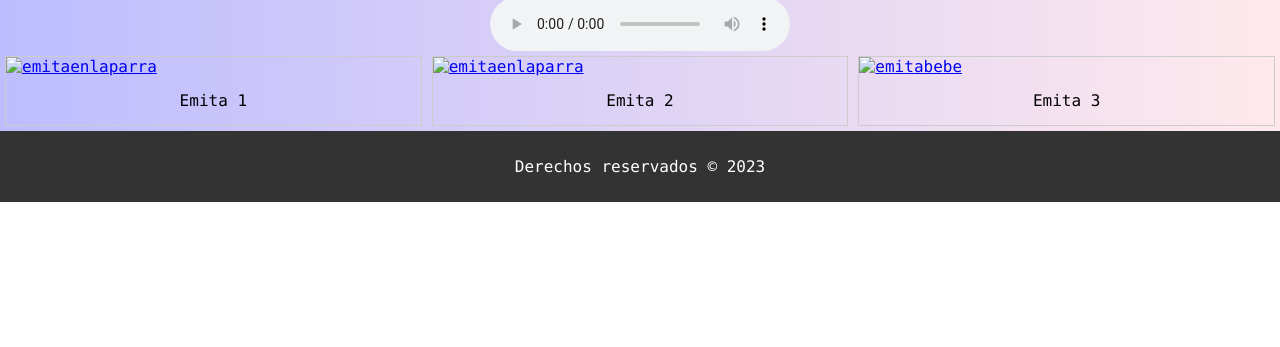
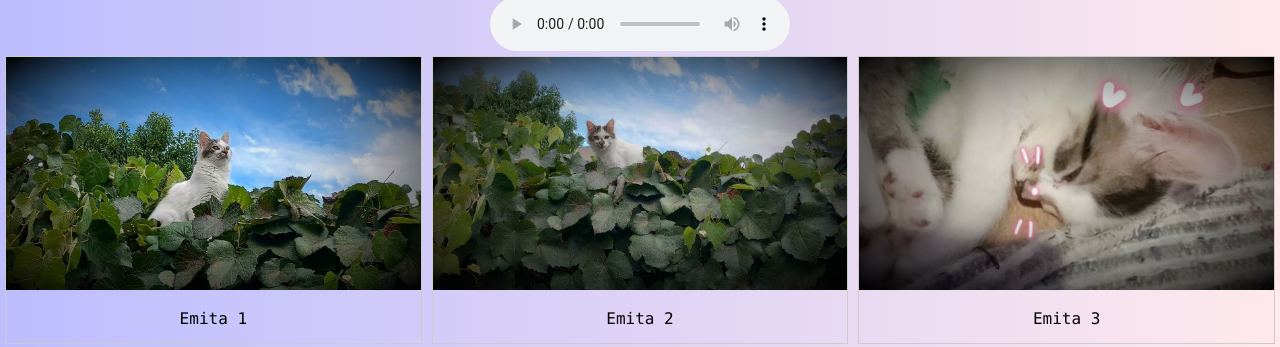
Before and after one commit to Leandro-9607/Proyecto-curso-html, a plain HTML site: page audiovisuales.html in a window 1280 px wide. Shown: the part 608-955 px from the top of the page. Before the commit the page ends 810 px from the top, so only its background shows below. Drawn offline with Linux system fonts and the light colour scheme; the site is published under a folder, as on GitHub Pages, so addresses that start at the root find nothing.

Commit message:
Update audiovisuales.html

```diff
--- a/audiovisuales.html
+++ b/audiovisuales.html
@@ -102,26 +102,26 @@
     </header>
 
     <div class="centrado">
-        <video src="/assets/audiovisuales/video2.mp4" autoplay loop muted height="500px"></video> <!-- controls si queremos darle funciones de control y loop para bucle -->
+        <video src="./assets/audiovisuales/video2.mp4" autoplay loop muted height="500px"></video> <!-- controls si queremos darle funciones de control y loop para bucle -->
     </div>
 
     <div class="centrado">
-        <audio src="/assets/audiovisuales/musica-gatito.mp3" autoplay controls></audio>
+        <audio src="./assets/audiovisuales/musica-gatito.mp3" autoplay controls></audio>
     </div>
 
     <section class="centrado">
         <div class="gallery">
-            <a href="/assets/images/emita1.1.jpg" target="_blank"><img src="/assets/images/emita1.1.jpg" alt="emitaenlaparra" width="600"></a>
+            <a href="./assets/images/emita1.1.jpg" target="_blank"><img src="./assets/images/emita1.1.jpg" alt="emitaenlaparra" width="600"></a>
             <div class="desc">Emita 1</div>
         </div>
 
         <div class="gallery">
-            <a href="/assets/images/emita2.2.jpg" target="_blank"><img src="/assets/images/emita2.2.jpg" alt="emitaenlaparra" width="600"></a>
+            <a href="./assets/images/emita2.2.jpg" target="_blank"><img src="./assets/images/emita2.2.jpg" alt="emitaenlaparra" width="600"></a>
             <div class="desc">Emita 2</div>
         </div>
 
         <div class="gallery">
-            <a href="/assets/images/emita3.1.jpg" target="_blank"><img src="/assets/images/emita3.1.jpg" alt="emitabebe" width="600"></a>
+            <a href="./assets/images/emita3.1.jpg" target="_blank"><img src="./assets/images/emita3.1.jpg" alt="emitabebe" width="600"></a>
             <div class="desc">Emita 3</div>
         </div>
     </section>
```
